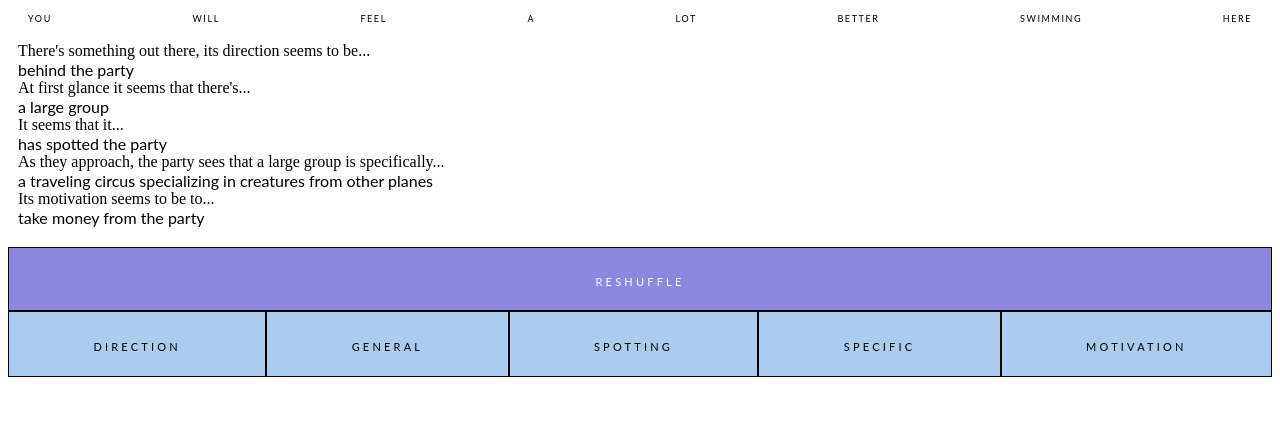
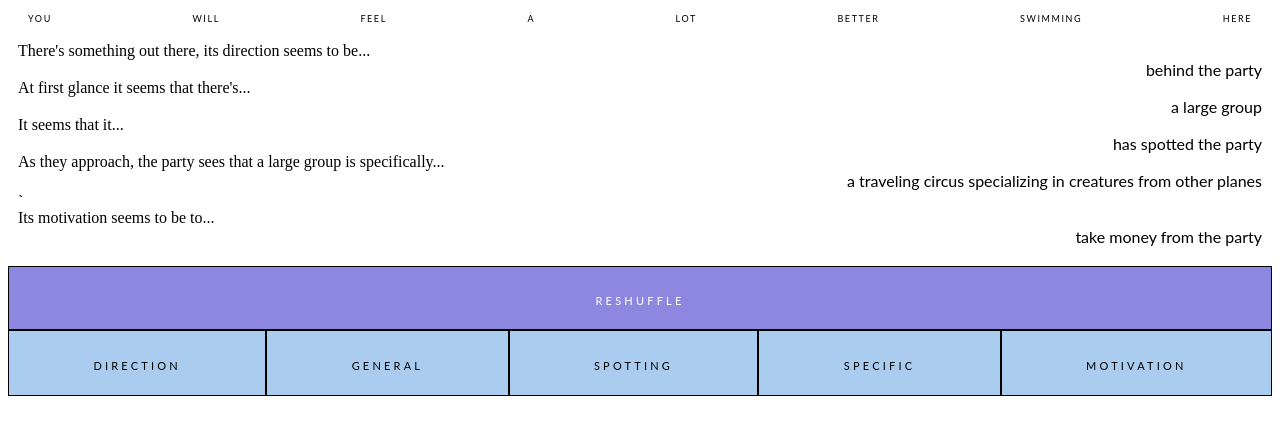
Before and after one commit to worc/koma-kulshan, a React app: page /encounter/on-the-road in a window 1280 px wide. Shown: the top 434 px of the page. Built offline with nearby package versions, Linux system fonts and the light colour scheme; the HTML template or start-up script is replaced by a standard one.

Commit message:
fix text alignment

```diff
--- a/shared/encounter/EncounterWithShuffle.js
+++ b/shared/encounter/EncounterWithShuffle.js
@@ -97,27 +97,27 @@ export default class EncounterWithShuffle extends React.Component {
                 <div style={{ display: 'flex', flex: '1 0 auto', flexFlow: 'column', justifyContent: 'space-between', marginBottom: '20px' }}>
                     <div>
                         <div style={ leadInStyle }>There's something out there, its direction seems to be...</div>
-                        <Reveal style={ revealStyle } reveal={ this.state.direction}/>
+                        <div style={ revealStyle }><Reveal reveal={ this.state.direction}/></div>
                     </div>
 
                     <div>
                         <div style={ leadInStyle }>At first glance it seems that there's...</div>
-                        <Reveal style={ revealStyle } reveal={ this.state.general } />
+                        <div style={ revealStyle }><Reveal reveal={ this.state.general } /></div>
                     </div>
 
                     <div>
                         <div style={ leadInStyle }>It seems that it...</div>
-                        <Reveal style={ revealStyle } reveal={ this.state.spotting } />
+                        <div style={ revealStyle }><Reveal reveal={ this.state.spotting } /></div>
                     </div>
 
                     <div>
-                        <div style={ leadInStyle }>As they approach, the party sees that <Reveal style={ revealStyle } reveal={ this.state.general } style={{ display: 'inline' }}/> is specifically...</div>
-                        <Reveal style={ revealStyle } reveal={ this.state.specific } />
-                    </div>
+                        <div style={ leadInStyle }>As they approach, the party sees that <Reveal reveal={ this.state.general }/> is specifically...</div>
+                        <div style={ revealStyle }><Reveal reveal={ this.state.specific } /></div>
+                    </div>`
 
                     <div>
                         <div style={ leadInStyle }>Its motivation seems to be to...</div>
-                        <Reveal style={ revealStyle } reveal={ this.state.motivation } />
+                        <div style={ revealStyle }><Reveal reveal={ this.state.motivation } /></div>
                     </div>
                 </div>
 
```
